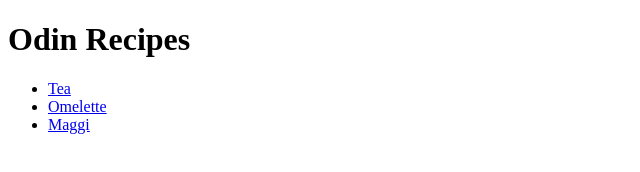
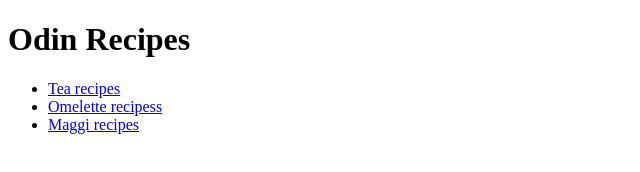
Before and after one commit to Roy-Abhinab/Odin-recipes, a plain HTML site: page index.html in a window 1280 px wide. Shown: the whole page, without its empty margins (0-640 px from the left). Drawn offline with Linux system fonts and the light colour scheme.

```diff
--- a/index.html
+++ b/index.html
@@ -8,9 +8,9 @@
 <body>
   <h1>Odin Recipes</h1>
   <ul>
-    <li><a href="./recipes/tea.html">Tea</a></li>
-    <li><a href="./recipes/omelette.html">Omelette</a></li>
-    <li><a href="./recipes/maggi.html">Maggi</a></li>
+    <li><a href="./recipes/tea.html">Tea recipes</a></li>
+    <li><a href="./recipes/omelette.html">Omelette recipess</a></li>
+    <li><a href="./recipes/maggi.html">Maggi recipes</a></li>
   </ul>
 
 
```
Also changed, not shown: recipes/maggi.html (+2 -2 lines), recipes/omelette.html (+1 -1 lines), recipes/tea.html (+1 -1 lines).
